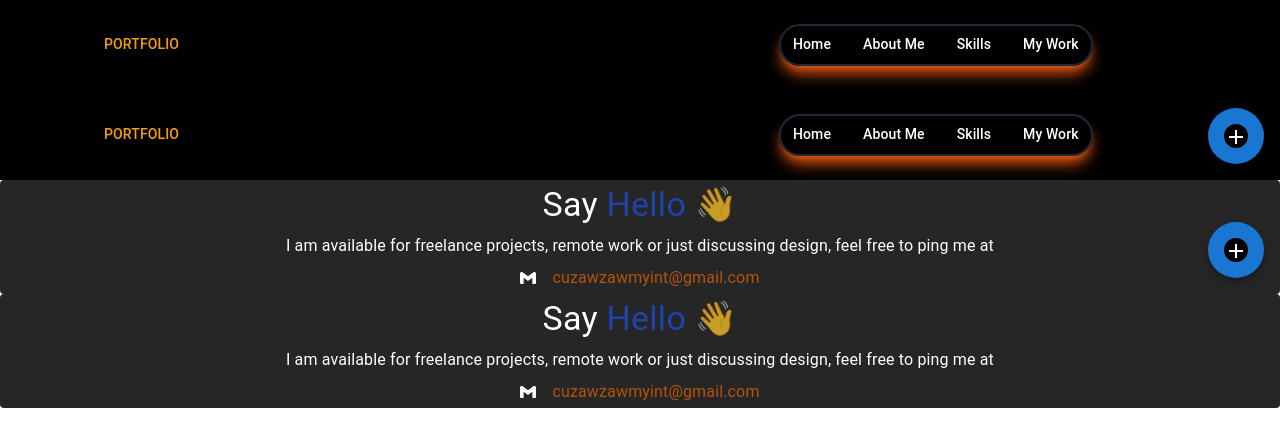
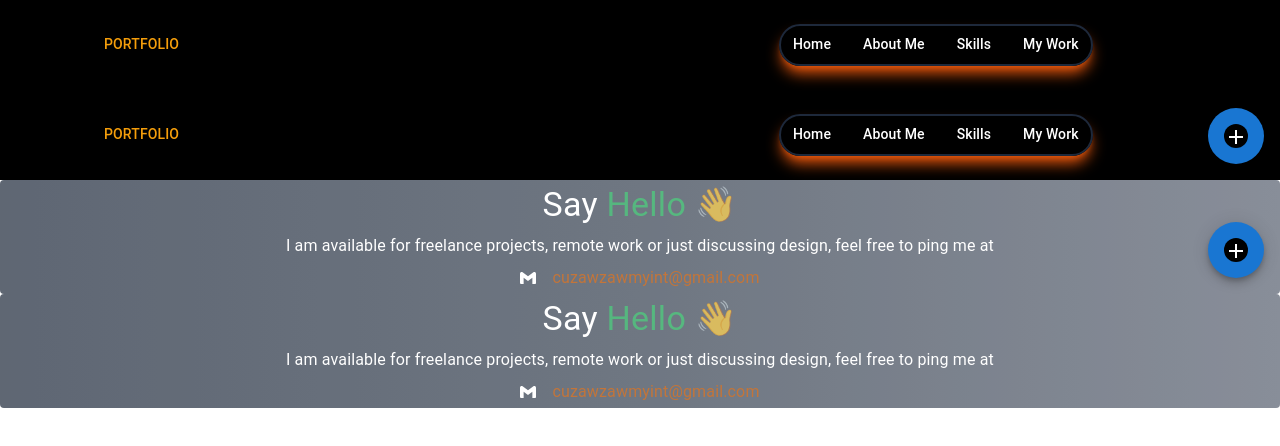
Before and after one commit to zawzawmyint/simple-portfolio-nextjs-mui-tailwind, a Next.js app: page /Layout in a window 1280 px wide. Shown: the top 446 px of the page. Built offline with nearby package versions, Linux system fonts and the light colour scheme.

Commit message:
[add] speedDial

```diff
--- a/src/components/Footer.js
+++ b/src/components/Footer.js
@@ -6,10 +6,13 @@ import { SiGmail } from "react-icons/si";
 
 const Footer = () => {
   return (
-    <Box className=" bg-neutral-800 rounded" sx={{ color: "white" }}>
+    <Box
+      className=" bg-gradient-to-r from-gray-700 via-gray-600 to-gray-500 rounded opacity-80"
+      sx={{ color: "white" }}
+    >
       <Box className=" text-center p-1 flex flex-col gap-2">
-        <Typography variant="h4" className=" font-mono font-bold">
-          Say <span className=" animate-pulse text-blue-700">Hello 👋</span>
+        <Typography variant="h4" className=" font-mono font-bold ">
+          Say <span className=" animate-pulse text-green-500">Hello 👋</span>
         </Typography>
         <Typography className=" font-mono text-lg">
           I am available for freelance projects, remote work or just discussing
```
